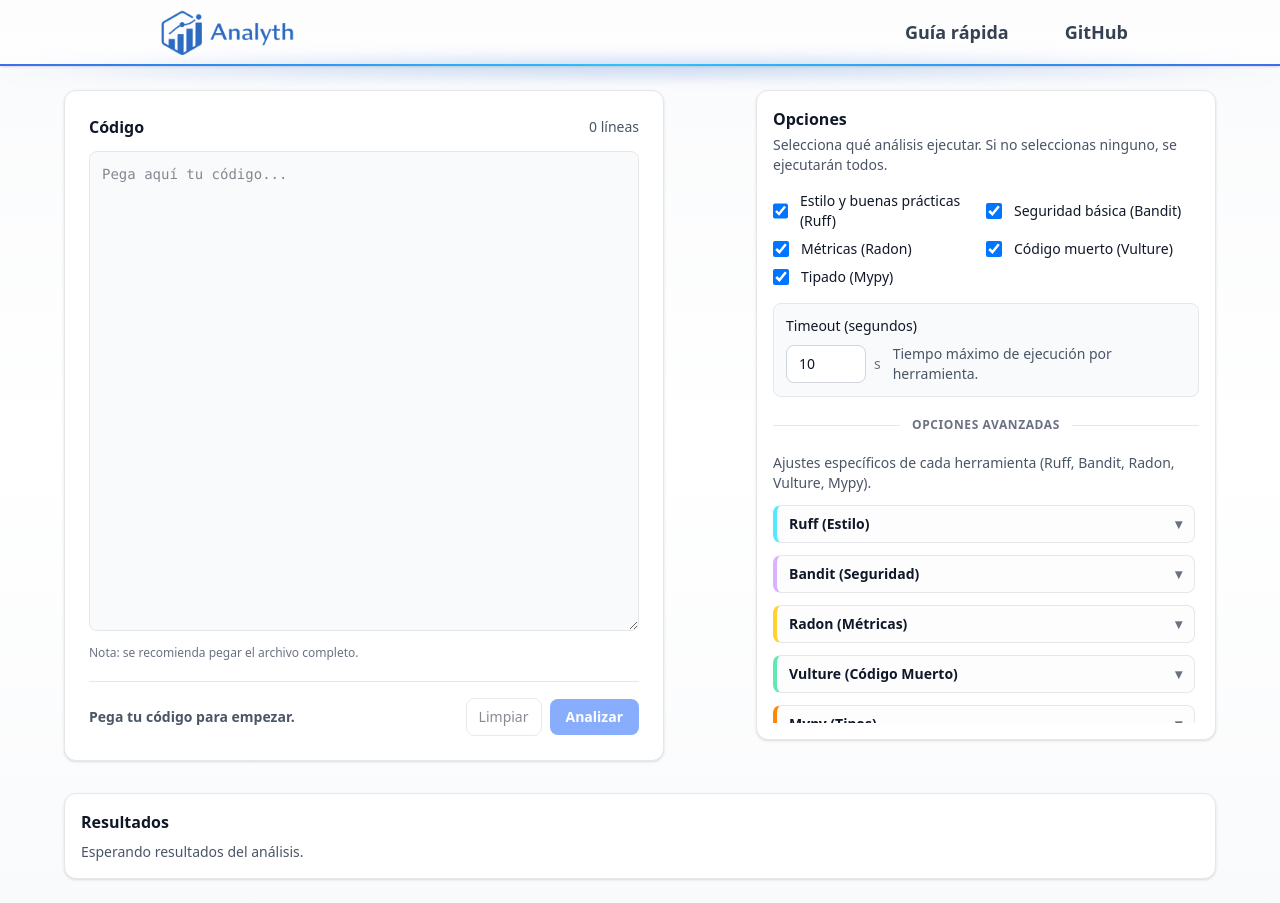
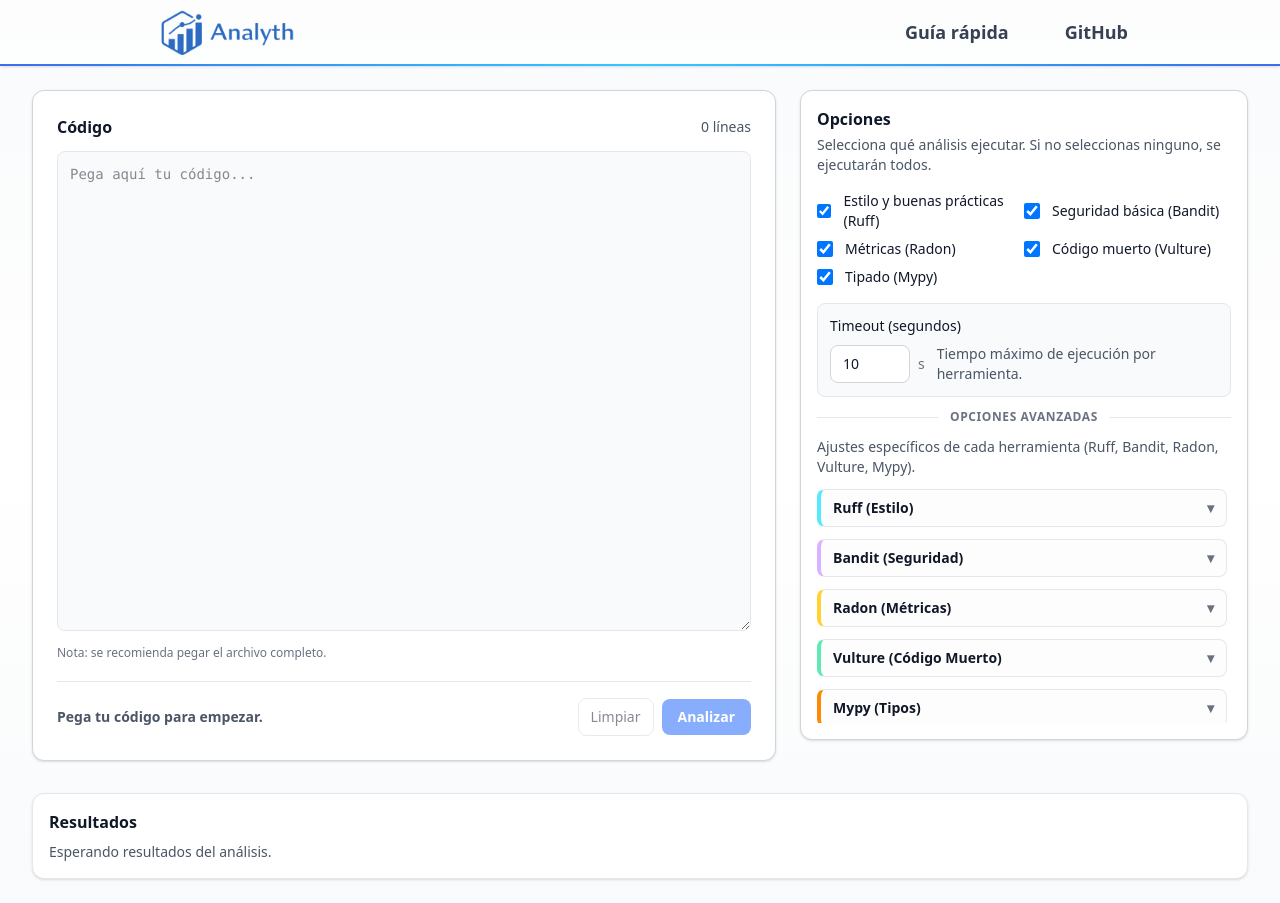
Before and after one commit to Mxttyyyy/uah-tfg-2025, a React app in the folder frontend/: page / in a window 1280 px wide. Built offline with nearby package versions, Linux system fonts and the light colour scheme; the HTML template or start-up script is replaced by a standard one.

Commit message:
Ajustar layout y dimensiones de los contenedores principales

```diff
--- a/frontend/src/components/CodeInput.jsx
+++ b/frontend/src/components/CodeInput.jsx
@@ -33,8 +33,8 @@ export default function CodeInput({
     <section
       ref={sectionRef}
       className={`
-        rounded-xl border border-gray-200 bg-white p-4 shadow-sm
-        sm:p-6 w-150 hover:shadow-md hover:-translate-y-[2px] transition
+        rounded-xl border border-gray-300 bg-white p-4 shadow-sm
+        sm:p-6 w-full hover:shadow-lg hover:-translate-y-[2px] transition
       `}
     >
       {/* Título del contenedor y contador de líneas */}
--- a/frontend/src/components/OptionsPanel.jsx
+++ b/frontend/src/components/OptionsPanel.jsx
@@ -23,7 +23,6 @@ import { isPlainObject } from "../utils/uiUtils";
  * - onChange: (nextOptions) => void
  */
 export default function OptionsPanel({ options, onChange }) {
-
   // Opciones normalizadas para garantizar una estructura válida
   const normalizedOptions = isPlainObject(options) ? options : {};
 
@@ -111,8 +110,8 @@ export default function OptionsPanel({ options, onChange }) {
   return (
     <section
       className={[
-        "rounded-xl border border-gray-200 bg-white p-4 shadow-sm",
-        "transition hover:shadow-md hover:-translate-y-[1px]",
+        "rounded-xl border border-gray-300 bg-white p-4 shadow-sm",
+        "transition hover:shadow-lg hover:-translate-y-[1px]",
         // Altura estable
         "max-h-[clamp(650px,70vh,890px)]",
         // Para que el scroll interno funcione bien
@@ -202,7 +201,7 @@ export default function OptionsPanel({ options, onChange }) {
       </div>
 
       {/* Separador */}
-      <div className="my-5 flex items-center gap-3" aria-hidden="true">
+      <div className="my-3 flex items-center gap-3" aria-hidden="true">
         <div className="h-px flex-1 bg-gray-200" />
         <span className="text-xs font-semibold uppercase tracking-wider text-gray-500">
           Opciones avanzadas
--- a/frontend/src/components/Spinner.jsx
+++ b/frontend/src/components/Spinner.jsx
@@ -14,9 +14,9 @@ export default function Spinner({ size = "md", label = "Cargando..." }) {
   return (
     <div className="inline-flex items-center gap-2">
       {/* Icono */}
-      <SpinnerIcon className={`animate-spin ${sizeClass} text-gray-400`} />
+      <SpinnerIcon className={`animate-spin ${sizeClass} text-gray-300`} />
       {/* Mensaje */}
-      <span className="text-sm text-gray-400">{label}</span>
+      <span className="text-sm text-gray-300">{label}</span>
     </div>
   );
 }
--- a/frontend/src/components/results/ResultsPanel.jsx
+++ b/frontend/src/components/results/ResultsPanel.jsx
@@ -241,7 +241,7 @@ function MetricsSection({ metrics, leftBorderClass }) {
 
   return (
     <details
-      open={hasMetrics}
+      open={false}
       className={`
         rounded-lg border border-gray-200 bg-gray-50/60 hover:border-blue-200
         hover:bg-blue-100/60 transition ${leftBorderClass}
--- a/frontend/src/index.css
+++ b/frontend/src/index.css
@@ -16,31 +16,6 @@ body {
 code, pre, textarea {
   font-family: ui-monospace, SFMono-Regular, Menlo, Monaco, Consolas, "Liberation Mono",
     "Courier New", monospace;
-}
-/* Glow azul animado bajo el header */
-.header-glow {
-  background: radial-gradient(
-    70% 100% at 50% 100%,
-    rgba(31, 88, 211, 0.35) 0%,
-    rgba(36, 111, 208, 0.25) 35%,
-    rgba(33, 88, 207, 0.15) 55%,
-    rgba(255, 255, 255, 0) 75%
-  );
-  filter: blur(8px);
-  transform: translateY(8px);
-  animation: headerGlowPulse s ease-in-out infinite;
-}
-
-@keyframes headerGlowPulse {
-  0% {
-    opacity: 0.60;
-  }
-  50% {
-    opacity: 0.95;
-  }
-  100% {
-    opacity: 0.60;
-  }
 }
 
 /* Scrollbar moderna (Chrome/Edge/Safari) */
--- a/frontend/src/pages/AnalyzePage.jsx
+++ b/frontend/src/pages/AnalyzePage.jsx
@@ -101,9 +101,9 @@ export default function App() {
     >
       <Header />
 
-      <main className="mx-auto w-full max-w-[1200px] px-4 py-6 lg:px-6">
+      <main className="mx-auto w-full max-w-7xl px-4 py-6 lg:px-8 2xl:max-w-[1660px] 2xl:px-10">
         {/* Panel superior: Código (izq) + Opciones (der) */}
-        <div className="grid gap-6 lg:grid-cols-[minmax(0,1fr)_420px] xl:grid-cols-[minmax(0,1fr)_460px]">
+        <div className="grid gap-6 lg:grid-cols-[minmax(0,1fr)_clamp(420px,35vw,650px)]">
           {/* CodeInput */}
           <div ref={codeSectionRef} className="min-w-0 scroll-mt-24">
             <CodeInput
```
